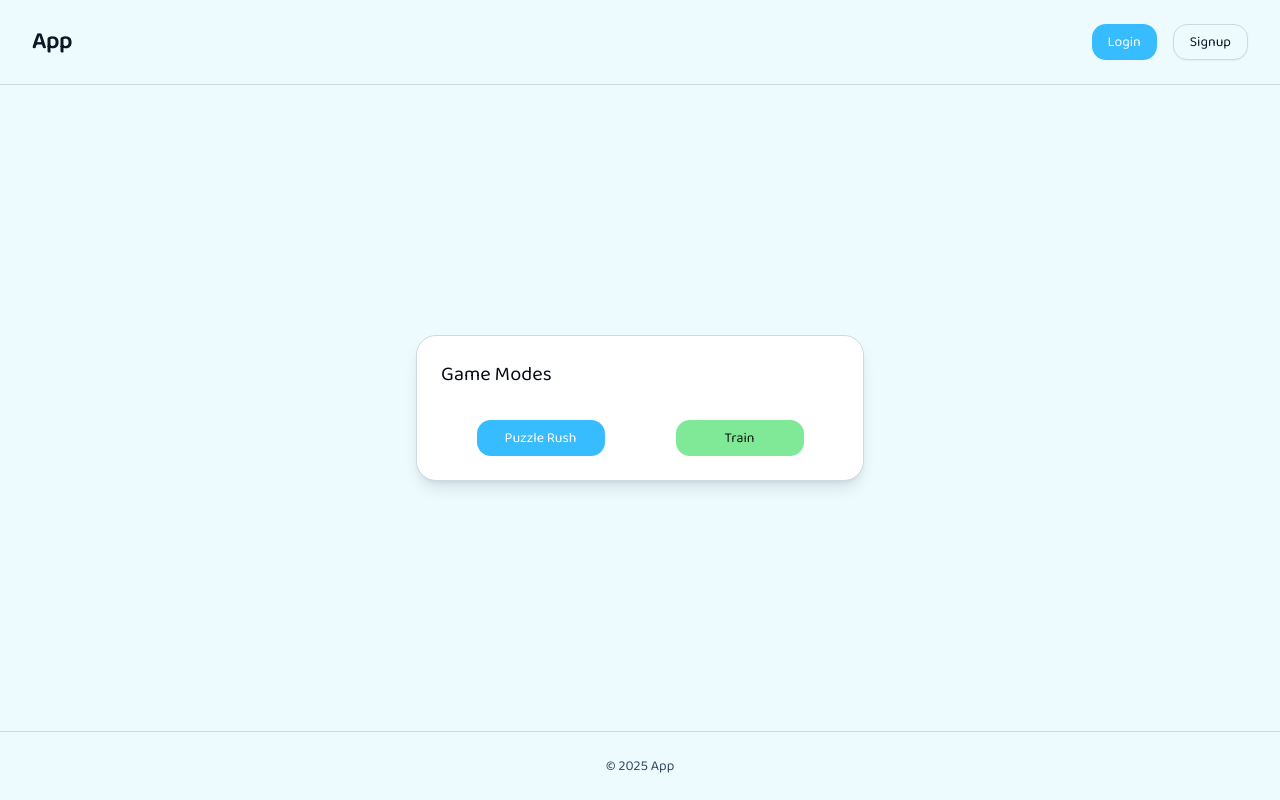
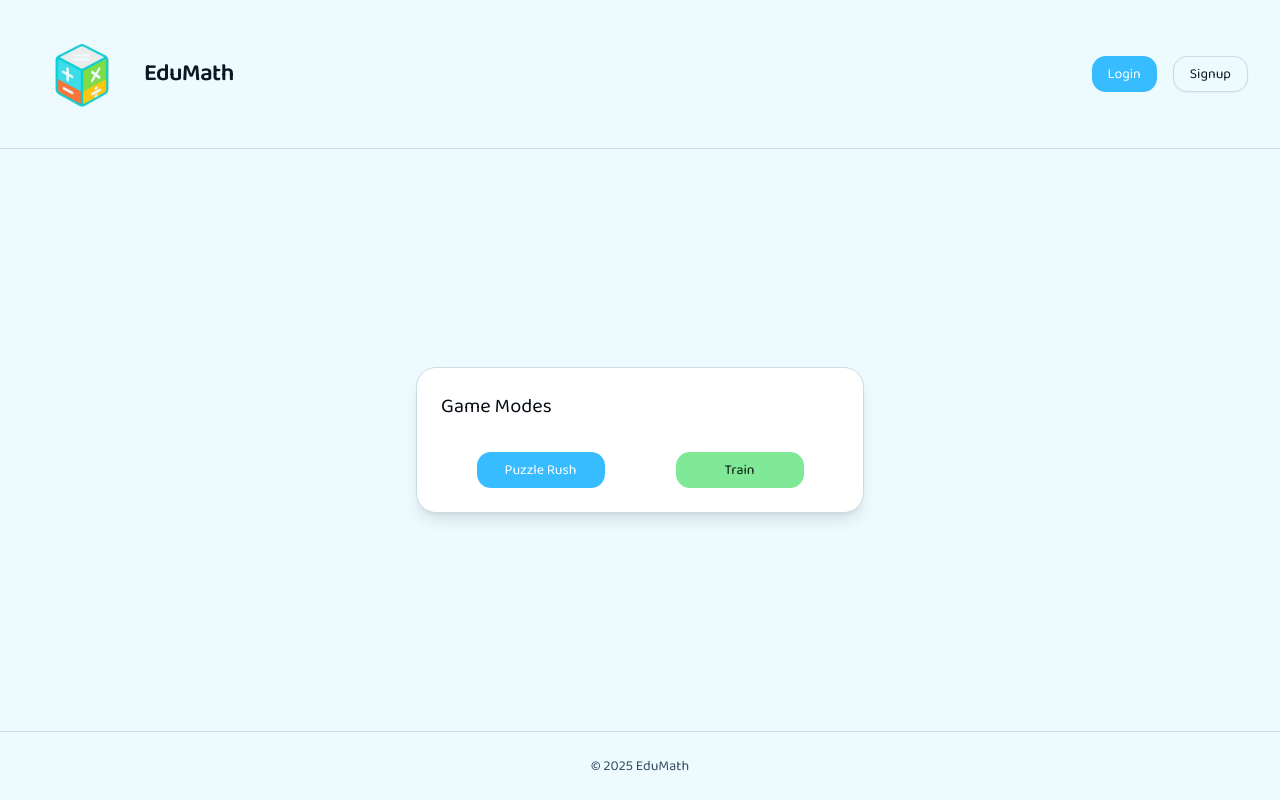
Before and after one commit to Sa4dUs/ps2526-grupo1, a Next.js app: page / in a window 1280 px wide. Built offline with nearby package versions, Linux system fonts and the light colour scheme; no server answers.

Commit message:
Add logo

```diff
--- a/app/components/footer.tsx
+++ b/app/components/footer.tsx
@@ -1,7 +1,7 @@
 export default function Footer() {
 	return (
 		<footer className="py-6 text-center text-sm text-muted-foreground border-t border-border">
-			© {new Date().getFullYear()} App
+			© {new Date().getFullYear()} EduMath
 		</footer>
 	);
 }
--- a/app/components/nav.tsx
+++ b/app/components/nav.tsx
@@ -5,15 +5,24 @@ import { Button } from "@/components/ui/button";
 import { useContext } from "react";
 import { AuthUserContext } from "../context/AuthUserProvider";
 import Link from "next/link";
+import Image from "next/image";
 
 export default function Navbar() {
 	const { user } = useContext(AuthUserContext);
 
 	return (
 		<header className="flex items-center justify-between px-8 py-6 border-b border-border">
-			<h1 className="text-2xl font-semibold tracking-tight">
-				<Link href="/">App</Link>
-			</h1>
+			<Link href="/" className="flex items-center gap-3">
+				<Image
+					src={"/logo.png"}
+					alt="EduMath"
+					width={100}
+					height={100}
+				/>
+				<h1 className="text-2xl font-semibold tracking-tight">
+					EduMath
+				</h1>
+			</Link>
 
 			<nav className="flex items-center space-x-4">
 				{user ? (
--- a/app/layout.tsx
+++ b/app/layout.tsx
@@ -16,8 +16,8 @@ const geistMono = Geist_Mono({
 });
 
 export const metadata: Metadata = {
-	title: "Create Next App",
-	description: "Generated by create next app",
+	title: "EduMath",
+	description: "Learn math the fun way!",
 };
 
 export default function RootLayout({
--- a/tsconfig.json
+++ b/tsconfig.json
@@ -22,6 +22,6 @@
       "@/*": ["./*"]
     }
   },
-  "include": ["next-env.d.ts", "**/*.ts", "**/*.tsx", ".next/types/**/*.ts", "vitest.config.mts"],
+  "include": ["next-env.d.ts", "**/*.ts", "**/*.tsx", ".next/types/**/*.ts", "vitest.config.mts", "tailwind.config.js"],
   "exclude": ["node_modules"]
 }
```
Also changed, not shown: public/logo.png (added).
